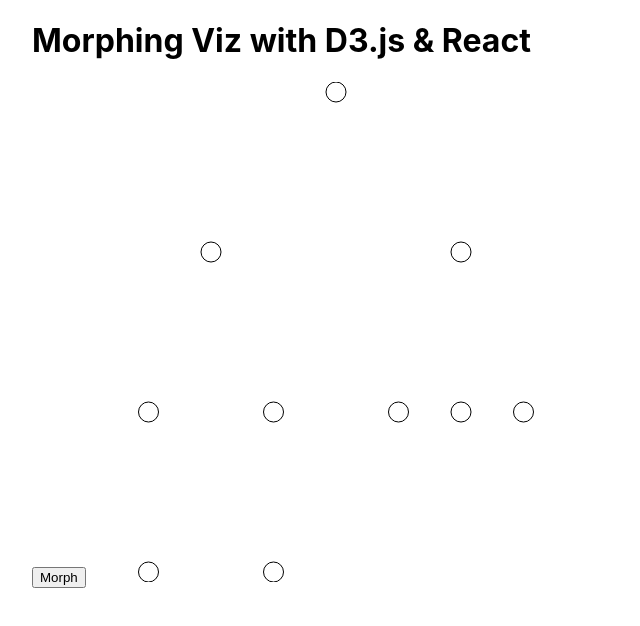
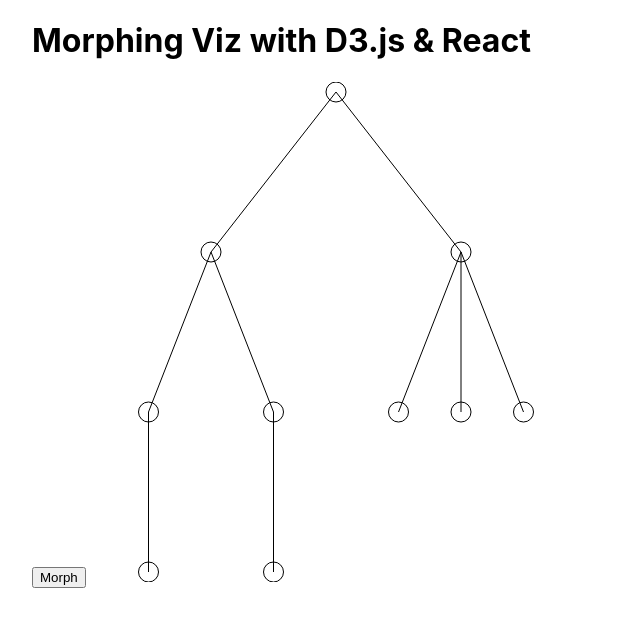
Before and after one commit to rollacaster/Morphing-Visualizations-in-React-D3.js, a React (Create React App) app: page / in a window 1280 px wide. Shown: the top 626 px of the page, without its empty margins (0-640 px from the left). Built offline with nearby package versions, Linux system fonts and the light colour scheme.

Commit message:
Reactivate Tree Links
Show the links of our trees again and let them fade in and out whenever the morph is toggled.

```diff
--- a/src/App.js
+++ b/src/App.js
@@ -43,6 +43,21 @@ function App() {
       <button onClick={() => setToggle(!toggle)}>Morph</button>
       <svg width="500" height="500">
         <g transform="translate(0, 10 )">
+          {animalsTree
+            .links()
+            .map(
+              ({ source: { x: x1, y: y1 }, target: { x: x2, y: y2 } }, i) => (
+                <line
+                  key={i}
+                  x1={x1}
+                  y1={y1}
+                  x2={x2}
+                  y2={y2}
+                  stroke="black"
+                  style={{ opacity: toggle ? 1 : 0, transition: 'opacity 1s' }}
+                />
+              )
+            )}
           {prepareData().map(
             ({
               treeItem: {
```
